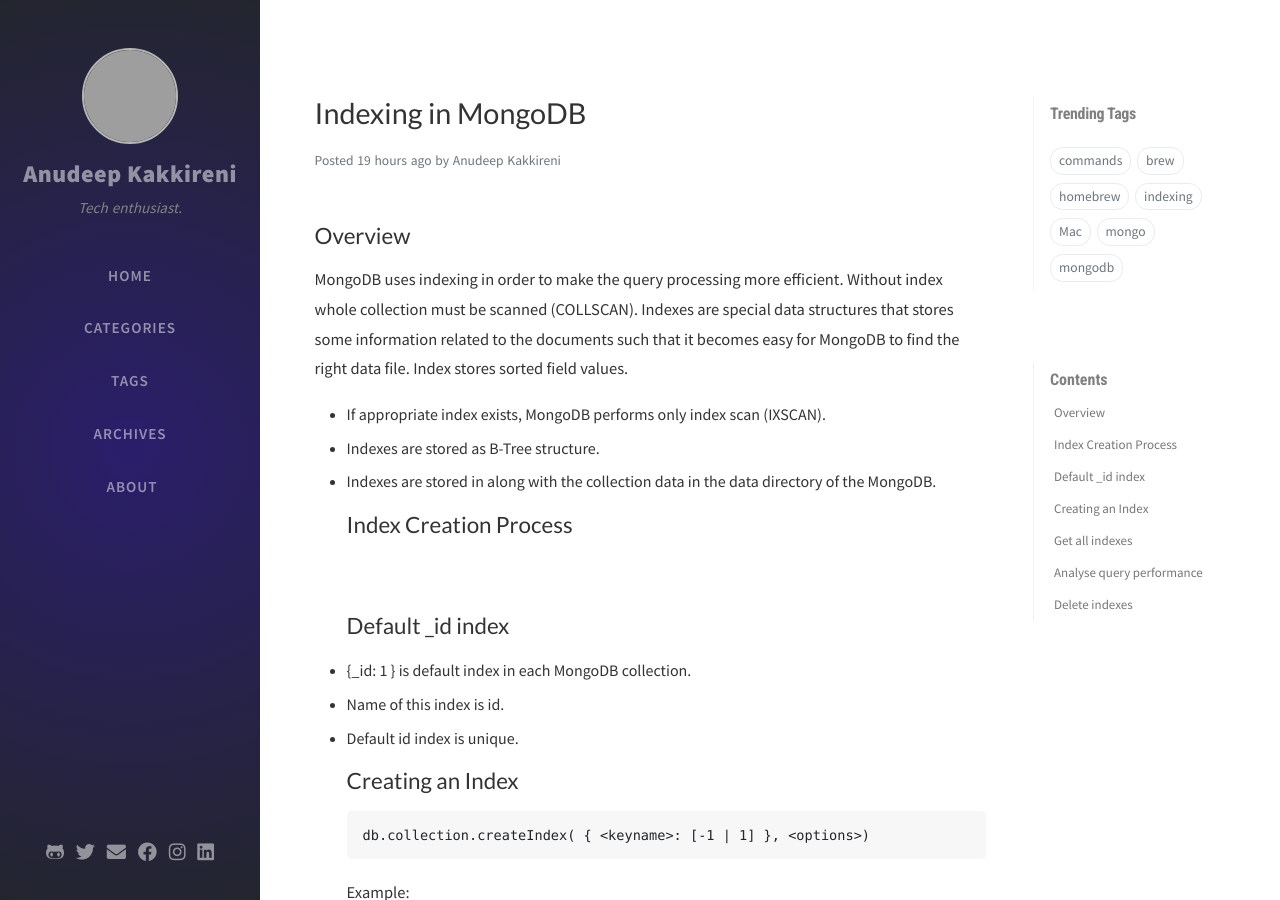
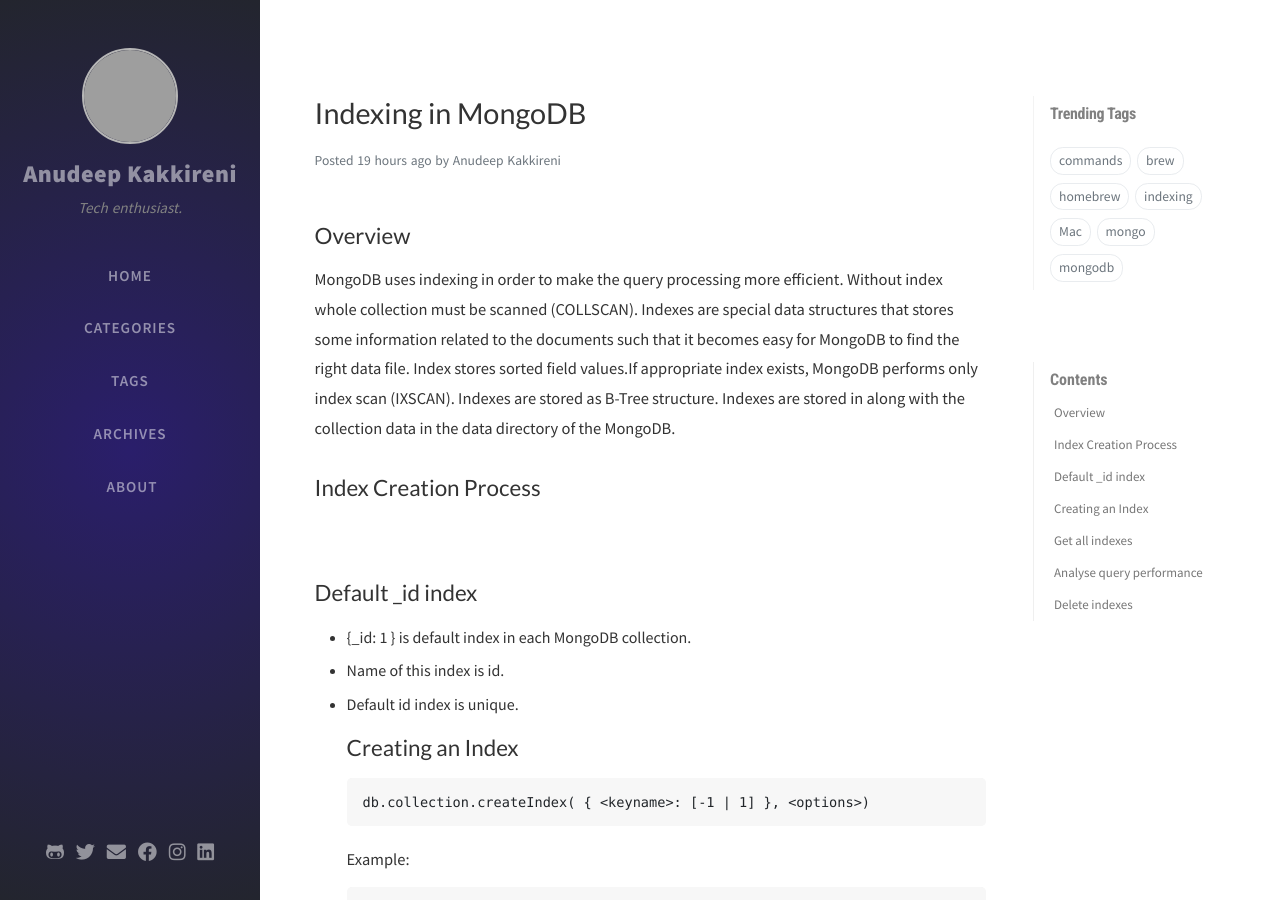
Before and after one commit to anudeep-7/anudeep-7.github.io, a Jekyll site: the page built from _posts/2022-11-09-Indexing_in_MongoDB.md, in a window 1280 px wide and 900 px high. Built offline with Jekyll 4.4.1, drawn with Linux system fonts in a browser that asks for light colours; nearby versions of some CDN libraries; comment, search, counter and statistics services are not loaded; grey boxes are pictures that could not be loaded.

```diff
--- a/_posts/2022-11-09-Indexing_in_MongoDB.md
+++ b/_posts/2022-11-09-Indexing_in_MongoDB.md
@@ -7,10 +7,7 @@ description: In this you'll be learning what is indexing and how it works.
 tags: [indexing,commands,mongodb,mongo]
 ---
 ## Overview
-MongoDB uses indexing in order to make the query processing more efficient. Without index whole collection must be scanned (COLLSCAN). Indexes are special data structures that stores some information related to the documents such that it becomes easy for MongoDB to find the right data file. Index stores sorted field values.
-- If appropriate index exists, MongoDB performs only index scan (IXSCAN).
-- Indexes are stored as B-Tree structure.
-- Indexes are stored in along with the collection data in the data directory of the MongoDB.
+MongoDB uses indexing in order to make the query processing more efficient. Without index whole collection must be scanned (COLLSCAN). Indexes are special data structures that stores some information related to the documents such that it becomes easy for MongoDB to find the right data file. Index stores sorted field values.If appropriate index exists, MongoDB performs only index scan (IXSCAN). Indexes are stored as B-Tree structure. Indexes are stored in along with the collection data in the data directory of the MongoDB.
 ## Index Creation Process
 ![Desktop View](/assets/img/post_images/Index_creation_process.jpg)
 ## Default _id index
```
